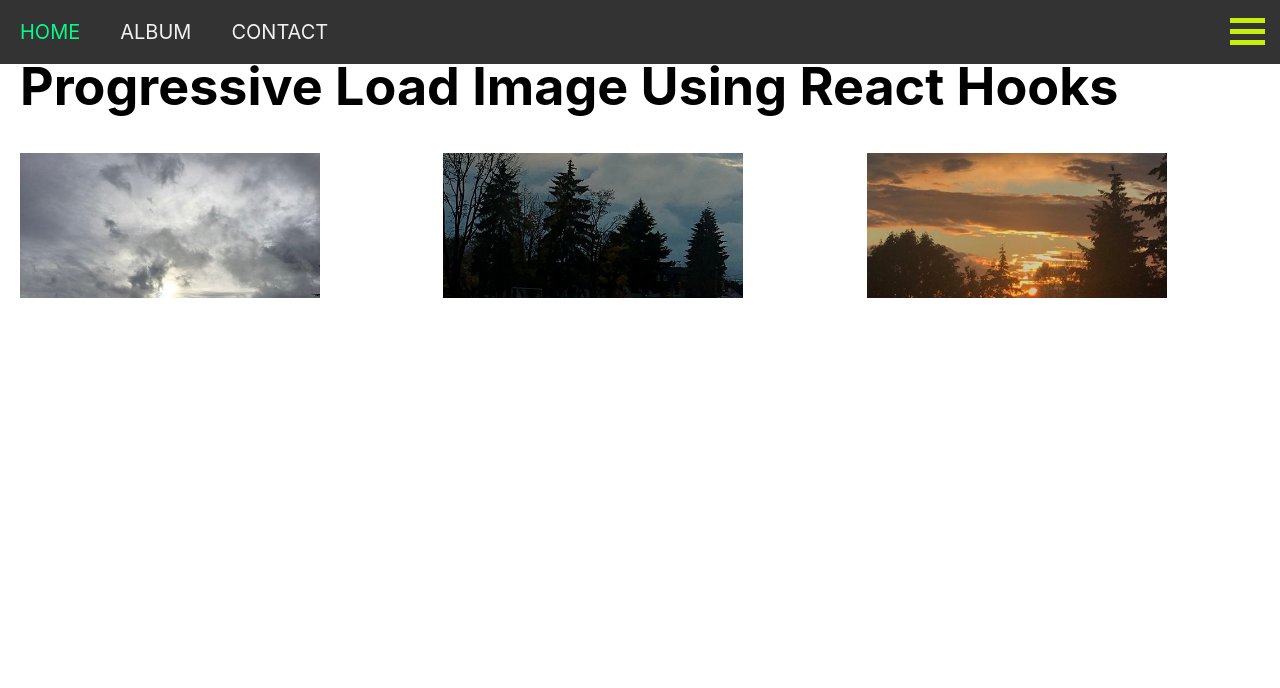
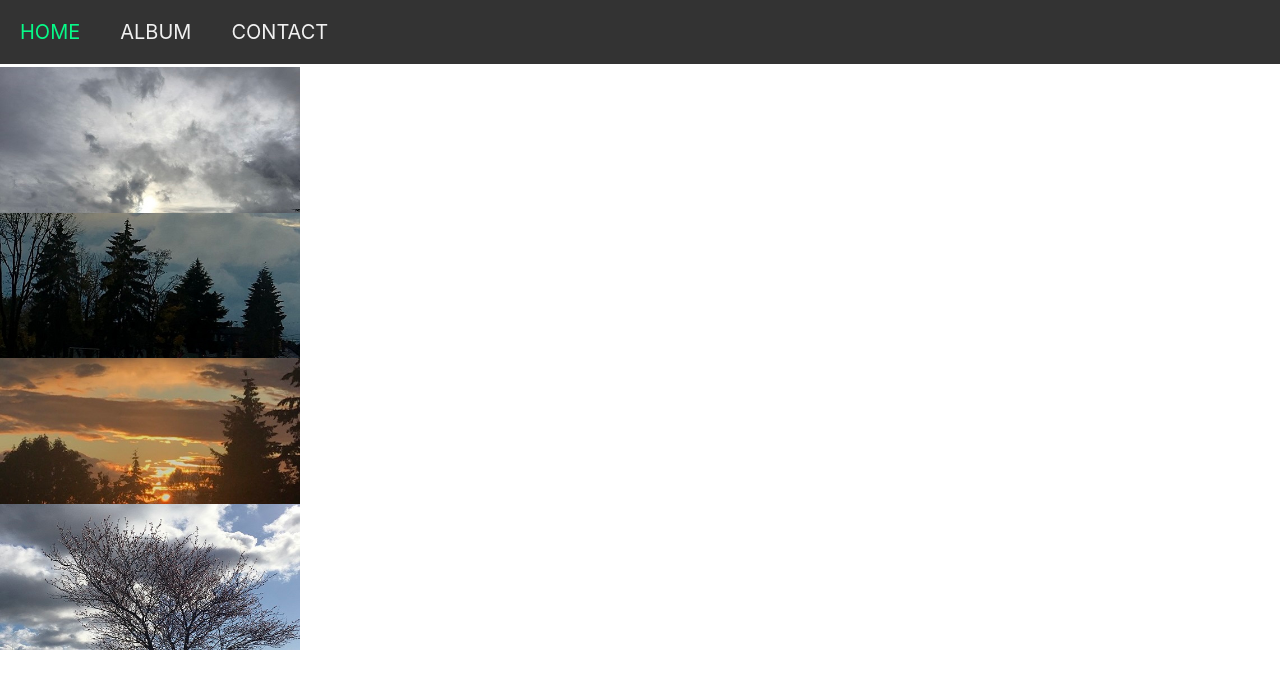
Before and after one commit to mobile44/beautiful_home, a React (Create React App) app: page /album in a window 1280 px wide. Shown: the top 688 px of the page. Built offline with nearby package versions, Linux system fonts and the light colour scheme.

Commit message:
add: update css

```diff
--- a/src/Album.css
+++ b/src/Album.css
@@ -1,32 +1,19 @@
-* {
-    box-sizing: border-box;
+.pageContent {
+    padding-top: 66.9px;
   }
-  .app {
-    width: 100%;
-    margin: 0 auto;
-    padding: 20px;
+  .colBlur {
+    width: 300px;
+    filter: blur(20px);
+    transition: none;
+    display:block;
   }
-
-  .app-header {
-    min-height: 100vh;
-    font-size: calc(10px + 2vmin);
+  .colReal {
+    width: 300px;
+    filter: none;
+    transition: 0.3s ease-out;
+    display:block;
   }
-
-  .app-header .wrapper {
-    display: grid;
-    gap: 30px;
-    grid-template-columns: repeat(auto-fit, minmax(250px, 1fr));
-    width: 100%;
+  .colReal:hover {
+    -webkit-transform: scaleX(-1);
+    transform: scaleX(-1);
   }
-
-  .app-header .wrapper img {
-    /*width: inherit;*/
-    width: 300px;
-  }
-
-  /* Large devices */
-  /*@media (min-width: 1200px) {
-    .app {
-      width: 1200px;
-    }
-  }*/
--- a/src/Album.js
+++ b/src/Album.js
@@ -1,51 +1,36 @@
-import React from 'react';
-import './Album.css';
-import ProgressiveImage from './components/ProgressiveImage';
-import cloudy from "./images/flat_cloudy.jpg";
-import cloudyBlur from "./images/flat_cloudy_blur.jpg";
-import tree from "./images/flat_darkness_tree.jpg";
-import treeBlur from "./images/flat_darkness_tree_blur.jpg";
-import evening from "./images/flat_evening.jpg";
-import eveningBlur from "./images/flat_evening_blur.jpg";
+import React from "react";
+import ProgressiveLoad from "./components/ProgressiveLoad";
+import {flatImageData, flatImageDataBlur} from "./components/useLoadImages";
+import "./Album.css";
 
+const Album = () => {
+  const src = [0, 1, 2, 3];
+  let blur;
+  [src[0], { blur }] = ProgressiveLoad(flatImageDataBlur[0], flatImageData[0]);
+  [src[1]] = ProgressiveLoad(flatImageDataBlur[1], flatImageData[1]);
+  [src[2]] = ProgressiveLoad(flatImageDataBlur[2], flatImageData[2]);
+  [src[3]] = ProgressiveLoad(flatImageDataBlur[3], flatImageData[3]);
 
-function Album() {
-  const images = [
-    {
-      src: cloudy,
-      placeholder: cloudyBlur,
-      alt: "Cloudy Day"
-    },
-    {
-      src: tree,
-      placeholder: treeBlur,
-      alt: "Darkness Tree"
-    },
-    {
-      src: evening,
-      placeholder: eveningBlur,
-      alt: "Evening Sky"
-    }
-  ]
   return (
-    <div className="app">
-      <header className="app-header">
-        <h1>Progressive Load Image Using React Hooks</h1>
-        <div className="wrapper">
-          {
-            images.map((item, i) => (
-              <ProgressiveImage
-                key={i}
-                src={item.src}
-                placeholder={item.placeholder}
-                alt={item.alt}
-              />
-            ))
-          }
-        </div>
-      </header>
+    <div className="pageContent">
+      <img className={blur?"colBlur":"colReal"}
+        src={src[0]}
+        alt="img"
+      />
+      <img className={blur?"colBlur":"colReal"}
+        src={src[1]}
+        alt="img"
+      />
+      <img className={blur?"colBlur":"colReal"}
+        src={src[2]}
+        alt="img"
+      />
+      <img className={blur?"colBlur":"colReal"}
+        src={src[3]}
+        alt="img"
+      />
     </div>
+
   )
 }
-
 export default Album;
--- a/src/App.css
+++ b/src/App.css
@@ -30,12 +30,6 @@
 }
 .shortMenu {
   display: none;
-  position: absolute;
-  right: 10px;
-  top: 7px;
-  padding: 5px;
-  display: inline-block;
-  cursor: pointer;
 }
 .bar1, .bar2, .bar3 {
   width: 35px;
@@ -50,7 +44,7 @@
     left: 0;
     top:0;
     width: 100%;
-    height: 62.5px;
+    height: 66.4px;
     background-color: #333;
   }
   .items:nth-child(2){
@@ -61,5 +55,10 @@
   }
   .shortMenu {
     display: block;
+    position: absolute;
+    right: 10px;
+    top: 7px;
+    padding: 5px;
+    cursor: pointer;
   }
 }
--- a/src/App.js
+++ b/src/App.js
@@ -3,6 +3,7 @@ import { BrowserRouter as Router, Routes, Route, Link } from "react-router-dom";
 import './App.css';
 import Home from "./Home";
 import Album from "./Album";
+import Contact from "./Contact";
 
 function App(props) {
   const [toggleMenu, setToggleMenu] = useState(false);
@@ -16,6 +17,7 @@ function App(props) {
   }
 
   useEffect(() => { //initiate && reload update
+    try {
       const currentPage=JSON.parse(window.localStorage.getItem('activePage'));
       if (currentPage==="Home" || currentPage==="") {
         setActiveHome(true);
@@ -34,6 +36,9 @@ function App(props) {
         setActiveAlbum(false);
         setActiveContact(true);
         window.localStorage.setItem('activePage', JSON.stringify('Contact'));
+      }
+    } catch(err) {
+      console.log(err)
     }
   },[setActiveHome,setActiveAlbum,setActiveContact]);
 
@@ -76,7 +81,7 @@ function App(props) {
         <div className="list">
           <Link className={activeHome?"aitems":"items"} to="/" onClick={()=>updatePage("Home")}>Home</Link>
           <Link className={activeAlbum?"aitems":"items"} to="/album" onClick={()=>updatePage("Album")}>Album</Link>
-          <Link className={activeContact?"aitems":"items"} to="/" onClick={()=>updatePage("Contact")}>CONTACT</Link>
+          <Link className={activeContact?"aitems":"items"} to="/contact" onClick={()=>updatePage("Contact")}>Contact</Link>
         </div>
       )}
       {/*<button onClick={toggleNav} className="btn">Menu</button>*/}
@@ -90,6 +95,7 @@ function App(props) {
         <Route path="/" element={<Home/>} />
         <Route path="/beautiful_home" element={<Home/>} />
         <Route path="/album" element={<Album/>} />
+        <Route path="/contact" element={<Contact/>} />
       </Routes>
     </Router>
   )
--- /dev/null
+++ b/src/Contact.css
@@ -0,0 +1,32 @@
+* {
+    box-sizing: border-box;
+  }
+  .app {
+    width: 100%;
+    margin: 0 auto;
+    padding: 20px;
+  }
+
+  .app-header {
+    min-height: 100vh;
+    font-size: calc(10px + 2vmin);
+  }
+
+  .app-header .wrapper {
+    display: grid;
+    gap: 30px;
+    grid-template-columns: repeat(auto-fit, minmax(250px, 1fr));
+    width: 100%;
+  }
+
+  .app-header .wrapper img {
+    /*width: inherit;*/
+    width: 300px;
+  }
+
+  /* Large devices */
+  /*@media (min-width: 1200px) {
+    .app {
+      width: 1200px;
+    }
+  }*/
--- /dev/null
+++ b/src/Contact.js
@@ -0,0 +1,51 @@
+import React from 'react';
+import './Contact.css';
+import ProgressiveImage from './components/ProgressiveImage';
+import cloudy from "./images/flat_cloudy.jpg";
+import cloudyBlur from "./images/flat_cloudy_blur.jpg";
+import tree from "./images/flat_darkness_tree.jpg";
+import treeBlur from "./images/flat_darkness_tree_blur.jpg";
+import evening from "./images/flat_evening.jpg";
+import eveningBlur from "./images/flat_evening_blur.jpg";
+
+
+function Contact() {
+  const images = [
+    {
+      src: cloudy,
+      placeholder: cloudyBlur,
+      alt: "Cloudy Day"
+    },
+    {
+      src: tree,
+      placeholder: treeBlur,
+      alt: "Darkness Tree"
+    },
+    {
+      src: evening,
+      placeholder: eveningBlur,
+      alt: "Evening Sky"
+    }
+  ]
+  return (
+    <div className="app">
+      <header className="app-header">
+        <h1>Contact Page</h1>
+        <div className="wrapper">
+          {
+            images.map((item, i) => (
+              <ProgressiveImage
+                key={i}
+                src={item.src}
+                placeholder={item.placeholder}
+                alt={item.alt}
+              />
+            ))
+          }
+        </div>
+      </header>
+    </div>
+  )
+}
+
+export default Contact;
--- a/src/Home.css
+++ b/src/Home.css
@@ -1,5 +1,5 @@
 .pageContent {
-    padding-top:50px;
+    padding-top:66.9px;
   }
   .colBlur {
     width: 300px;
```
Lines whose indentation alone changed are shown as unchanged.
